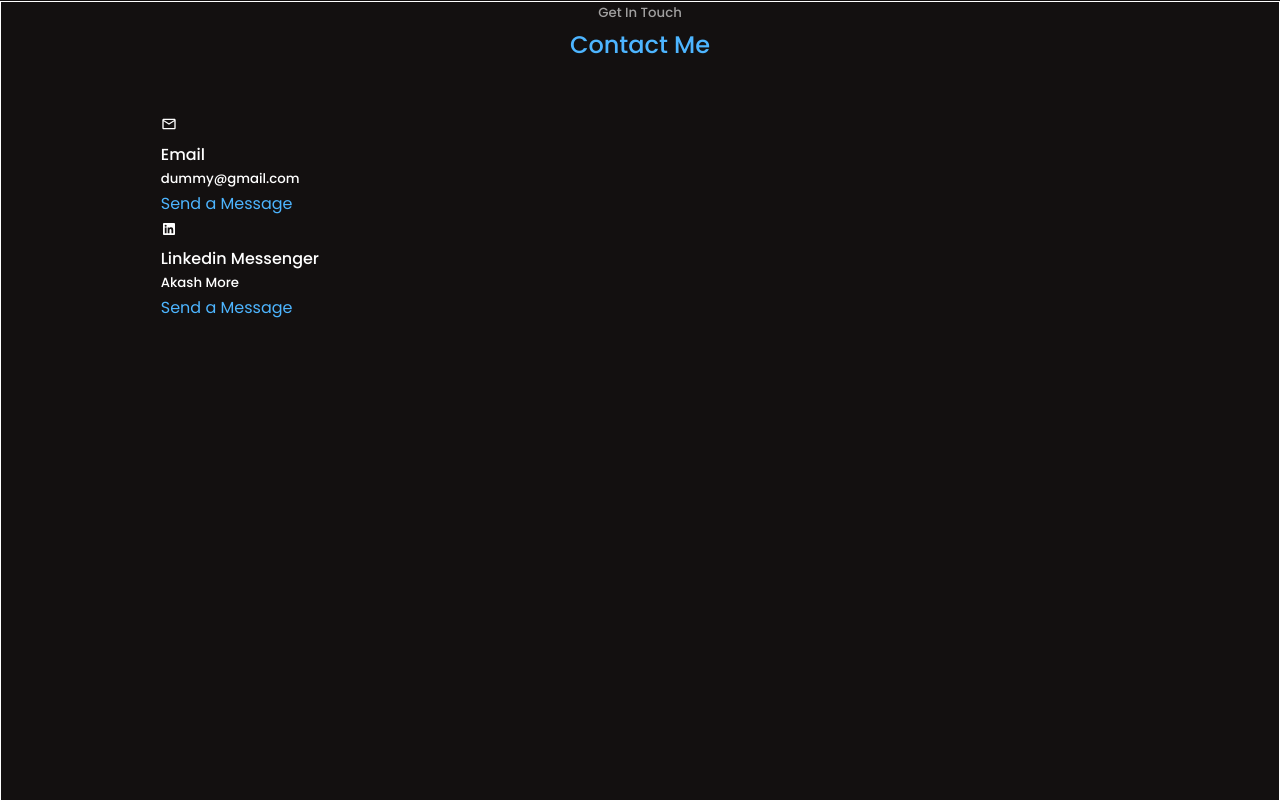
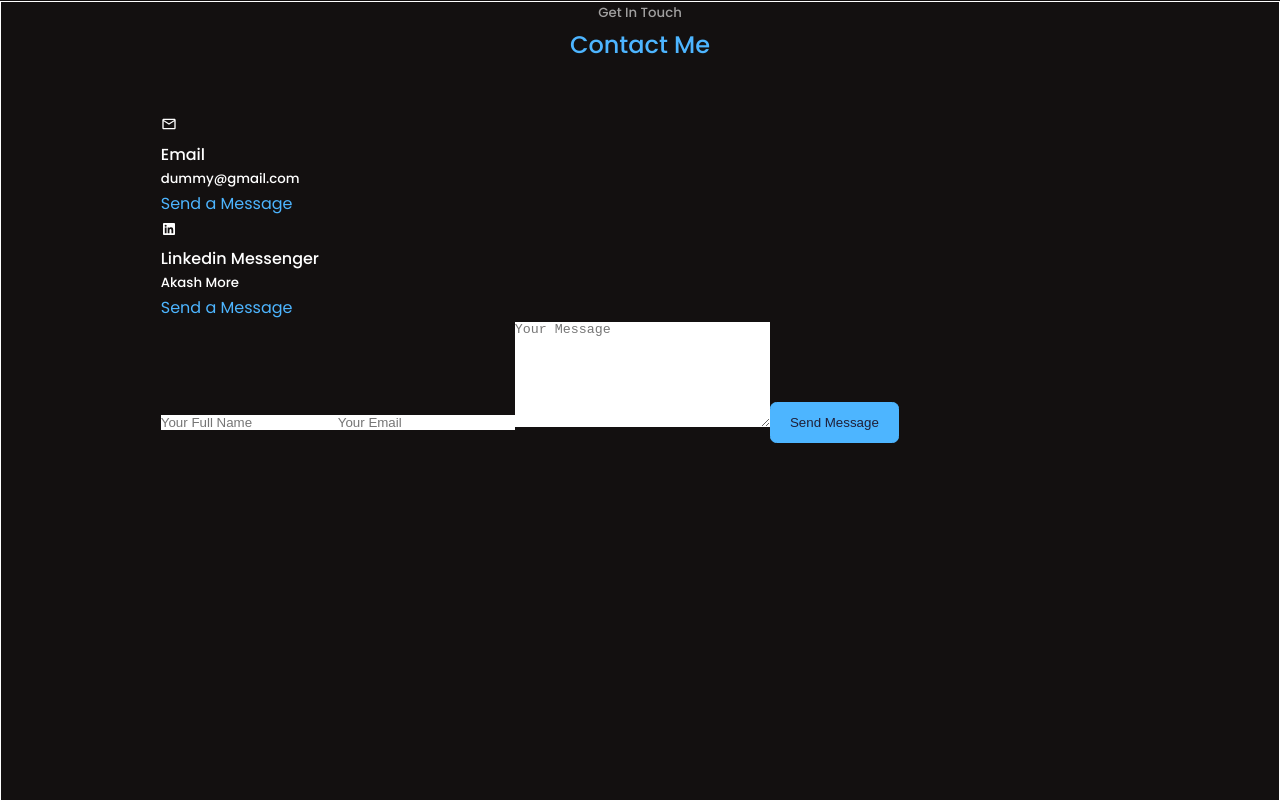
Before and after one commit to akashmore1/Portfolio-AkashM, a React (Create React App) app: page / in a window 1280 px wide. Shown: the part 1983-2784 px from the top of the page. Built offline with nearby package versions, Linux system fonts and the light colour scheme.

Commit message:
Complete jsx part in contact page

```diff
--- a/src/components/contact/Contact.jsx
+++ b/src/components/contact/Contact.jsx
@@ -29,7 +29,26 @@
           </article>
         </div>
         {/* End of options */}
-        <form action=""></form>
+        <form action="">
+          <input
+            type="text"
+            name="name"
+            placeholder="Your Full Name"
+            required
+          />
+          <input type="email" name="email" placeholder="Your Email" required />
+          <textarea
+            name="message"
+            id=""
+            cols="30"
+            rows="7"
+            placeholder="Your Message"
+            required
+          ></textarea>
+          <button type="submit" className="btn btn-primary">
+            Send Message
+          </button>
+        </form>
       </div>
     </section>
   );
```
